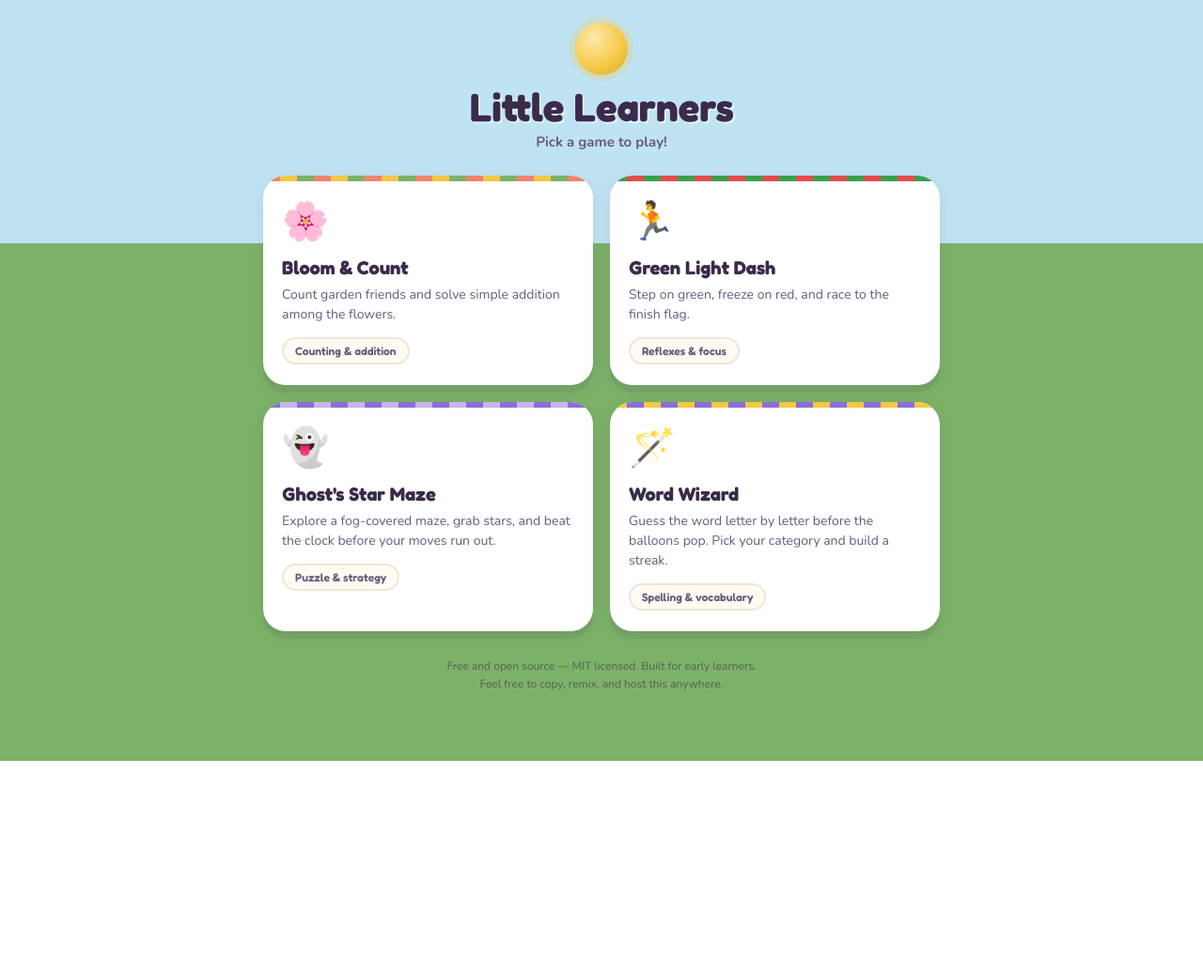
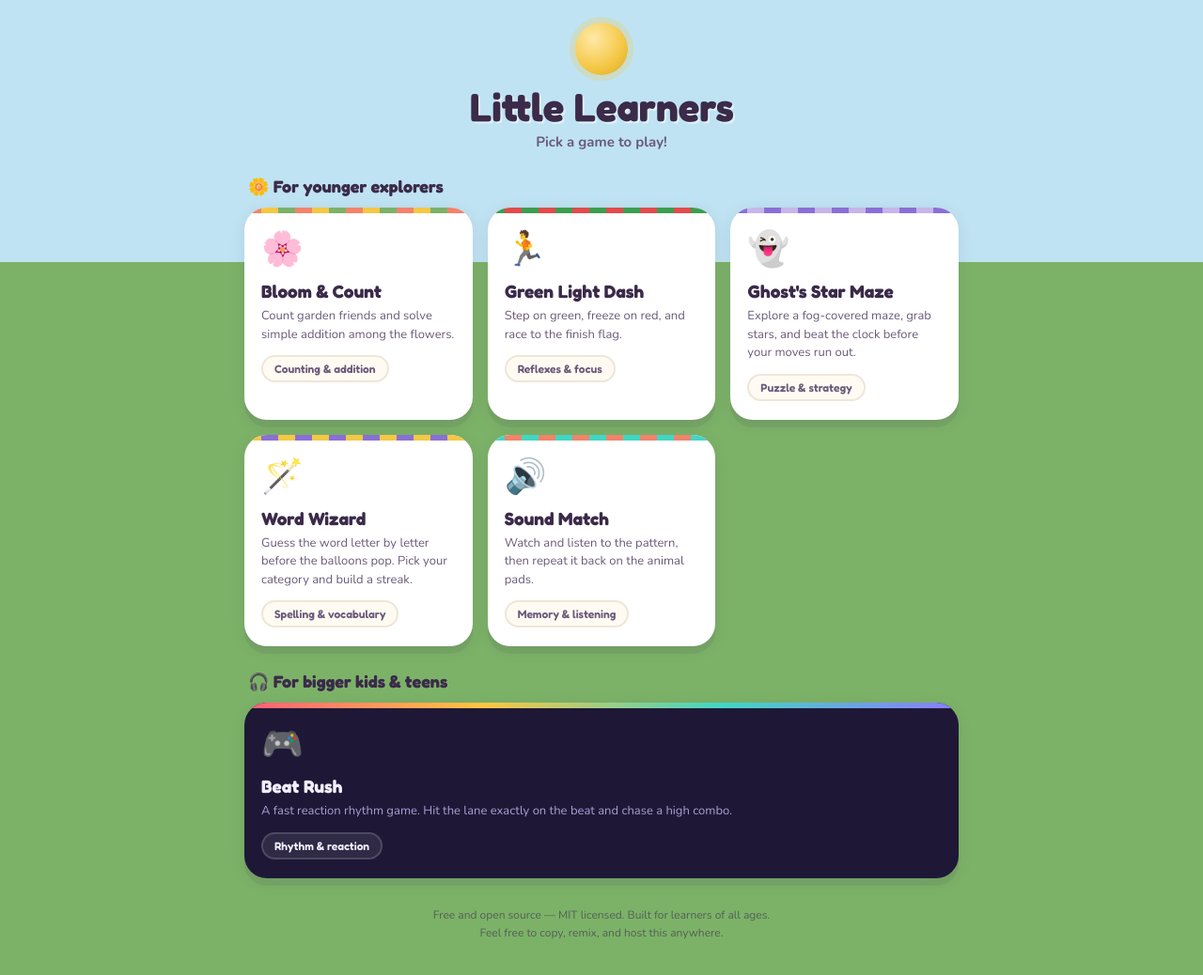
Before and after one commit to helloanalynbaneg-prog/Learners-Game, a plain HTML site: page index.html in a window 1280 px wide. Shown: the whole page at 94% size. Before the commit the page ends 810 px from the top, so only its background shows below. Drawn offline with nearby package versions, Linux system fonts and the light colour scheme.

Commit message:
Update index.html

```diff
--- a/index.html
+++ b/index.html
@@ -23,6 +23,8 @@
     --green-deep:#276E37;
     --purple:#8A6FD6;
     --purple-deep:#5F49A8;
+    --teal:#42D6C4;
+    --teal-deep:#26A597;
     --cream:#FFFBF2;
     --ink:#3B2A4A;
     --ink-soft:#6B5A7A;
@@ -34,7 +36,7 @@
   body{
     margin:0;
     font-family:'Nunito', sans-serif;
-    background: linear-gradient(180deg, var(--sky) 0%, var(--sky) 32%, var(--grass) 32%, var(--grass) 100%);
+    background: linear-gradient(180deg, var(--sky) 0%, var(--sky) 26%, var(--grass) 26%, var(--grass) 100%);
     min-height:100vh;
     color:var(--ink);
     display:flex;
@@ -42,7 +44,7 @@
     padding:24px 16px 60px;
   }
 
-  .wrap{ width:100%; max-width:720px; }
+  .wrap{ width:100%; max-width:760px; }
 
   .sun{
     width:56px; height:56px; border-radius:50%;
@@ -64,20 +66,32 @@
     text-align:center;
     font-size:15px;
     color:var(--ink-soft);
-    margin:0 0 26px;
+    margin:0 0 24px;
     font-weight:700;
   }
 
+  .section-title{
+    font-family:'Fredoka', sans-serif;
+    font-weight:700;
+    font-size:18px;
+    color:var(--ink);
+    margin: 26px 4px 12px;
+    display:flex;
+    align-items:center;
+    gap:8px;
+  }
+  .section-title:first-of-type{ margin-top:6px; }
+
   .grid{
     display:grid;
-    grid-template-columns: repeat(auto-fit, minmax(240px, 1fr));
-    gap:18px;
+    grid-template-columns: repeat(auto-fit, minmax(220px, 1fr));
+    gap:16px;
   }
 
   .game-card{
     background:var(--card);
     border-radius:24px;
-    padding:22px 20px;
+    padding:20px 18px;
     text-decoration:none;
     color:var(--ink);
     display:block;
@@ -97,24 +111,26 @@
   .card-dash::before{ background: repeating-linear-gradient(90deg, var(--green) 0 18px, #E24B4A 18px 36px); }
   .card-maze::before{ background: repeating-linear-gradient(90deg, var(--purple) 0 18px, #C6B6EA 18px 36px); }
   .card-wizard::before{ background: repeating-linear-gradient(90deg, var(--sun) 0 18px, var(--purple) 18px 36px); }
+  .card-sound::before{ background: repeating-linear-gradient(90deg, var(--teal) 0 18px, var(--coral) 18px 36px); }
+  .card-beat::before{ background: linear-gradient(90deg, #FF5C7A, #FFC542, #42D6C4, #8B7CFF); }
 
   .game-icon{
-    font-size:40px;
-    margin-bottom:10px;
+    font-size:36px;
+    margin-bottom:8px;
     display:block;
   }
 
   .game-title{
     font-family:'Fredoka', sans-serif;
     font-weight:700;
-    font-size:20px;
+    font-size:19px;
     margin:0 0 6px;
   }
 
   .game-desc{
-    font-size:14px;
+    font-size:13px;
     color:var(--ink-soft);
-    margin:0 0 14px;
+    margin:0 0 12px;
     line-height:1.5;
   }
 
@@ -130,11 +146,22 @@
     border: 2px solid #EFE6D8;
   }
 
+  .card-beat{
+    background: #1E1836;
+    color: #F2EEFF;
+  }
+  .card-beat .game-desc{ color:#A79FD1; }
+  .card-beat .game-tag{
+    background: rgba(255,255,255,0.08);
+    color:#F2EEFF;
+    border-color: rgba(255,255,255,0.15);
+  }
+
   .footer-note{
     text-align:center;
     font-size:12px;
     color:rgba(59,42,74,0.6);
-    margin-top:28px;
+    margin-top:30px;
     line-height:1.6;
   }
 </style>
@@ -145,6 +172,7 @@
   <h1>Little Learners</h1>
   <p class="subtitle">Pick a game to play!</p>
 
+  <p class="section-title">🌼 For younger explorers</p>
   <div class="grid">
     <a class="game-card card-bloom" href="bloom-and-count.html">
       <span class="game-icon">🌸</span>
@@ -173,10 +201,27 @@
       <p class="game-desc">Guess the word letter by letter before the balloons pop. Pick your category and build a streak.</p>
       <span class="game-tag">Spelling &amp; vocabulary</span>
     </a>
+
+    <a class="game-card card-sound" href="sound-match.html">
+      <span class="game-icon">🔊</span>
+      <p class="game-title">Sound Match</p>
+      <p class="game-desc">Watch and listen to the pattern, then repeat it back on the animal pads.</p>
+      <span class="game-tag">Memory &amp; listening</span>
+    </a>
+  </div>
+
+  <p class="section-title">🎧 For bigger kids &amp; teens</p>
+  <div class="grid">
+    <a class="game-card card-beat" href="beat-rush.html">
+      <span class="game-icon">🎮</span>
+      <p class="game-title">Beat Rush</p>
+      <p class="game-desc">A fast reaction rhythm game. Hit the lane exactly on the beat and chase a high combo.</p>
+      <span class="game-tag">Rhythm &amp; reaction</span>
+    </a>
   </div>
 
   <p class="footer-note">
-    Free and open source — MIT licensed. Built for early learners.<br>
+    Free and open source — MIT licensed. Built for learners of all ages.<br>
     Feel free to copy, remix, and host this anywhere.
   </p>
 </div>
```
